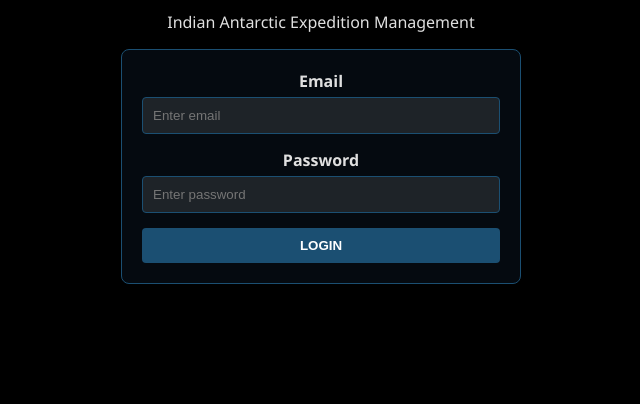
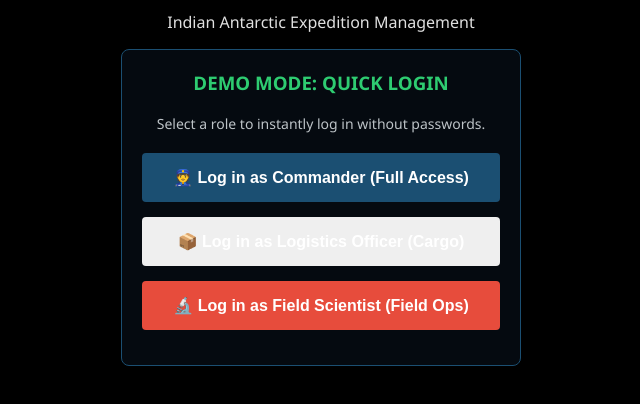
Before and after one commit to avinash8386edu-eng/SIH-2026, a website: page polaris-frontend/index.html in a window 1280 px wide. Shown: the part 186-590 px from the top of the page, without its empty margins (319-959 px from the left). Drawn offline with Linux system fonts and the light colour scheme.

Commit message:
Replace login form with Hackathon Quick-Login Demo Buttons

```diff
--- a/polaris-frontend/index.html
+++ b/polaris-frontend/index.html
@@ -15,17 +15,22 @@
         <p>Indian Antarctic Expedition Management</p>
 
         <div class="card">
-            <form id="loginForm">
-                <div class="form-group">
-                    <label for="email">Email</label>
-                    <input type="email" id="email" required placeholder="Enter email">
-                </div>
-                <div class="form-group">
-                    <label for="password">Password</label>
-                    <input type="password" id="password" required placeholder="Enter password">
-                </div>
-                <button type="submit" class="btn btn-primary" style="width: 100%;">LOGIN</button>
-            </form>
+            <div style="text-align: center; margin-bottom: 20px;">
+                <h3 style="color: #2ECC71;">DEMO MODE: QUICK LOGIN</h3>
+                <p style="color: #BDC3C7; font-size: 14px;">Select a role to instantly log in without passwords.</p>
+            </div>
+
+            <button onclick="login('commander@polaris.com', 'commander123')" class="btn btn-primary" style="width: 100%; margin-bottom: 15px; font-size: 16px; padding: 15px;">
+                👮 Log in as <strong>Commander</strong> (Full Access)
+            </button>
+
+            <button onclick="login('admin@polaris.com', 'admin123')" class="btn btn-warning" style="width: 100%; margin-bottom: 15px; font-size: 16px; padding: 15px; color: #fff;">
+                📦 Log in as <strong>Logistics Officer</strong> (Cargo)
+            </button>
+
+            <button onclick="login('scientist1@polaris.com', 'sci123')" class="btn btn-danger" style="width: 100%; margin-bottom: 15px; font-size: 16px; padding: 15px;">
+                🔬 Log in as <strong>Field Scientist</strong> (Field Ops)
+            </button>
         </div>
     </div>
 
```
